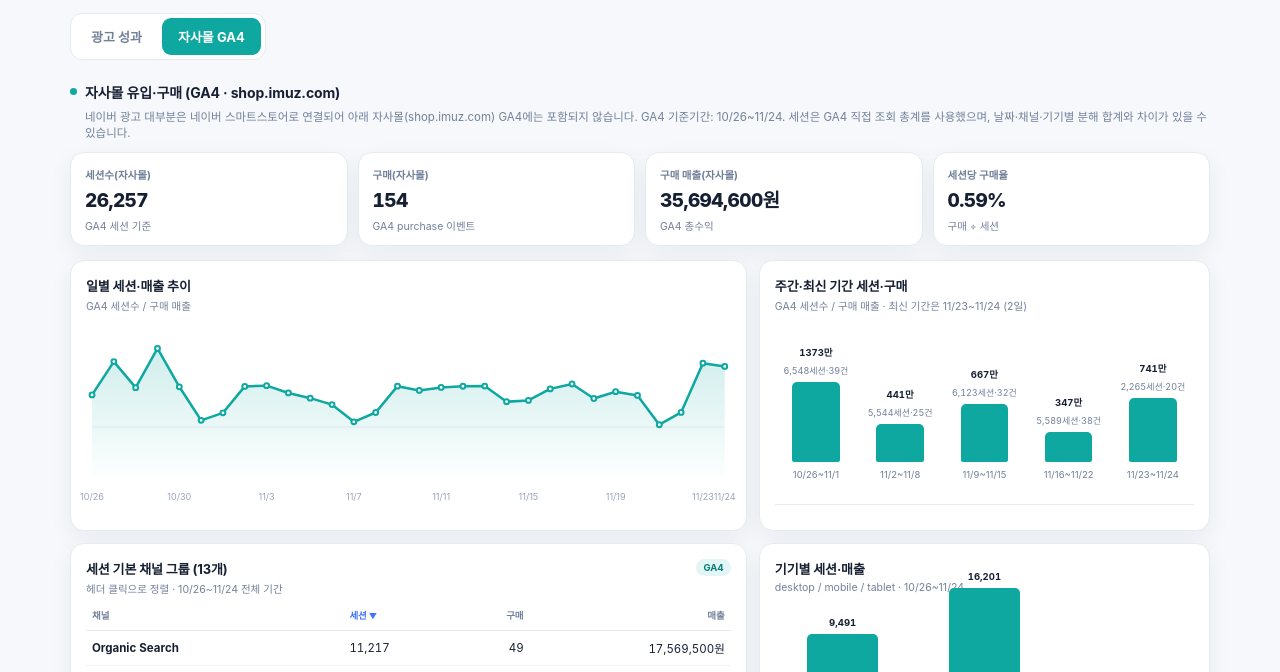
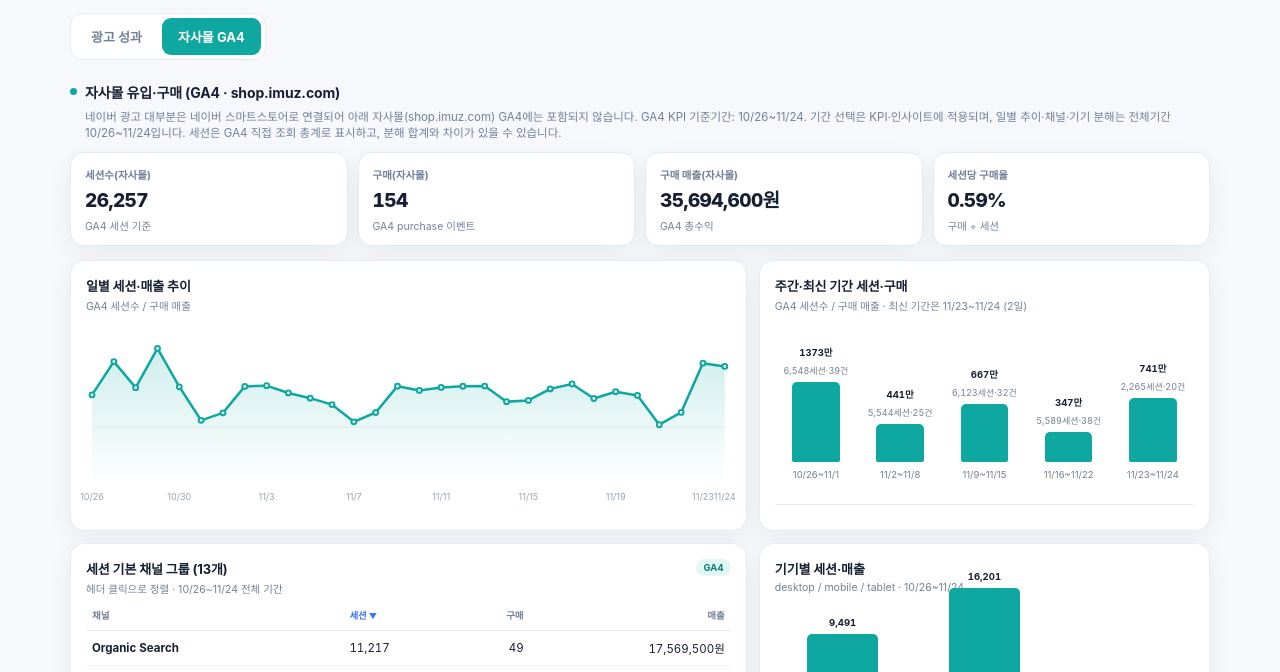
Before and after one commit to yoona0929/imuz-ads-ga4-dashboard, a plain HTML site: page index.html in a window 1280 px wide. Both pictures are taken after a click on the button "자사몰 GA4". Shown: the part 99-771 px from the top of the page. Drawn offline with Linux system fonts and the light colour scheme.

Commit message:
Clarify GA4 period filter scope
State that the period filter applies to GA4 KPI and insight only, while daily, channel and device breakdowns remain on the full 10/26-11/24 period.

```diff
--- a/index.html
+++ b/index.html
@@ -134,7 +134,7 @@
 
 <section id="panel-ga4" class="hidden">
 <div class="section-label alt"><div class="dot"></div><h2>자사몰 유입·구매 (GA4 · shop.imuz.com)</h2></div>
-<div class="section-note">네이버 광고 대부분은 네이버 스마트스토어로 연결되어 아래 자사몰(shop.imuz.com) GA4에는 포함되지 않습니다. GA4 기준기간: 10/26~11/24. 세션은 GA4 직접 조회 총계를 사용했으며, 날짜·채널·기기별 분해 합계와 차이가 있을 수 있습니다.</div>
+<div class="section-note">네이버 광고 대부분은 네이버 스마트스토어로 연결되어 아래 자사몰(shop.imuz.com) GA4에는 포함되지 않습니다. GA4 KPI 기준기간: <span id="ga4PeriodText">10/26~11/24</span>. 기간 선택은 KPI·인사이트에 적용되며, 일별 추이·채널·기기 분해는 전체기간 10/26~11/24입니다. 세션은 GA4 직접 조회 총계로 표시하고, 분해 합계와 차이가 있을 수 있습니다.</div>
 <section class="kpis" id="ga4Kpis"></section>
 <section class="grid">
   <article class="card panel"><div class="panel-head"><div><div class="panel-title">일별 세션·매출 추이</div><div class="panel-sub">GA4 세션수 / 구매 매출</div></div></div><div class="chart-wrap" id="ga4DailyChart"></div></article>
@@ -243,10 +243,12 @@ function renderChannels(){
 function renderInsights(){
  const p=selPeriod();
  if(p==='all'){
+  document.getElementById('ga4PeriodText').textContent='10/26~11/24';
   document.getElementById('mediaInsight').textContent='10/26~11/22 전체 구매완료 매출은 '+money(TOTAL.revenue)+'이며, 매출이 가장 컸던 주는 11/2~11/8('+money(83396130)+')입니다.';
   document.getElementById('ga4Insight').textContent='10/26~11/24 GA4 직접 조회 기준, 자사몰 세션은 '+num(GA4_TOTAL.sessions)+'회, 구매 '+num(GA4_TOTAL.purchases)+'건, 매출 '+money(GA4_TOTAL.revenue)+'입니다. Direct 매출은 '+money(15138150)+'로 가장 크고, mobile 세션은 '+num(16201)+'회로 가장 많으며 desktop 매출은 '+money(23311900)+'입니다.';
  }else{
   const w=currentWeek(),g=currentGa4Week();
+  document.getElementById('ga4PeriodText').textContent=g.label;
   document.getElementById('mediaInsight').textContent=w.label+' 구매완료 매출은 '+money(w.revenue)+', ROAS '+xr(w.revenue/w.spend)+'입니다.';
   document.getElementById('ga4Insight').textContent=w.label+' 자사몰 세션 '+num(g.sessions)+'회 중 구매 '+num(g.purchases)+'건, 매출 '+money(g.revenue)+'입니다.';
  }
```
